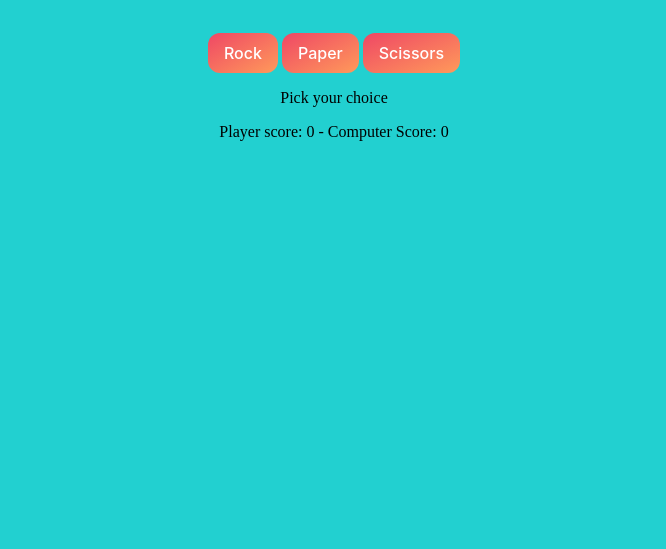
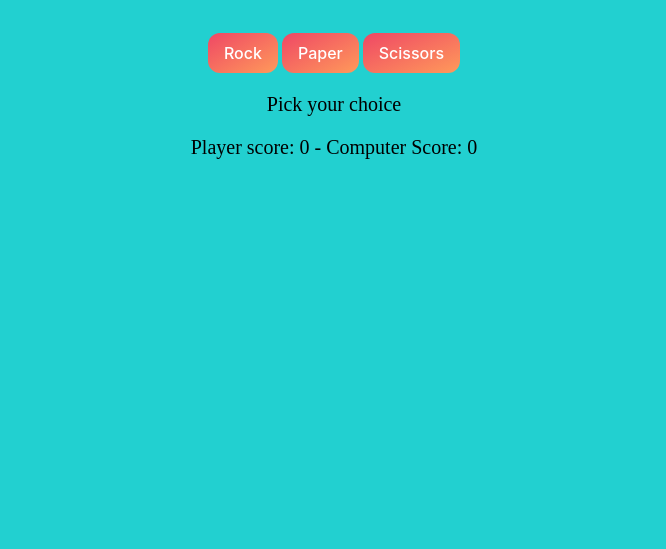
Before and after one commit to salmanakhtar57/Rock-Paper-Scissors, a plain HTML site: page index.html in a window 1280 px wide. Shown: the part 251-800 px from the top of the page, without its empty margins (306-972 px from the left). Drawn offline with Linux system fonts and the light colour scheme.

Commit message:
design the score paragraph

```diff
--- a/style.css
+++ b/style.css
@@ -53,13 +53,18 @@ body {
   box-shadow: 0 0 .25rem rgba(0, 0, 0, 0.5), -.125rem -.125rem 1rem rgba(239, 71, 101, 0.5), .125rem .125rem 1rem rgba(255, 154, 90, 0.5);
 }
 
-.result .result-message{
-    font-size: 70px;
-    font-weight: 600;
-    background-image: linear-gradient(to left, #553c9a, #b393d3);
-    color: transparent;
+#result-message{
+    font-size: 20px;
+    color: black;
     background-clip: text;
     -webkit-background-clip: text;
     text-align: center;
-    background-image: radial-gradient(#553c9a, #ee4b2b);
 }
+
+#score{
+    font-size: 20px;
+    color: black;
+    background-clip: text;
+    -webkit-background-clip: text;
+    text-align: center;
+}
```
